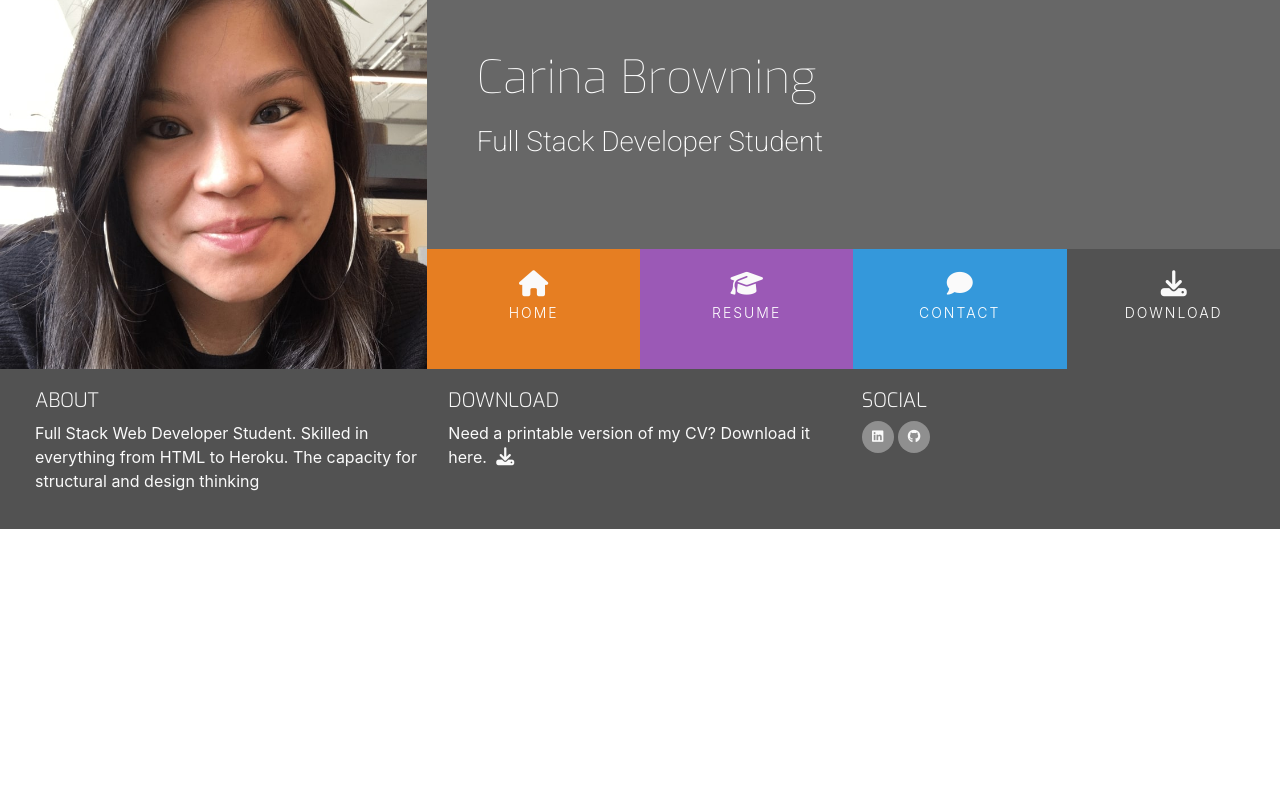
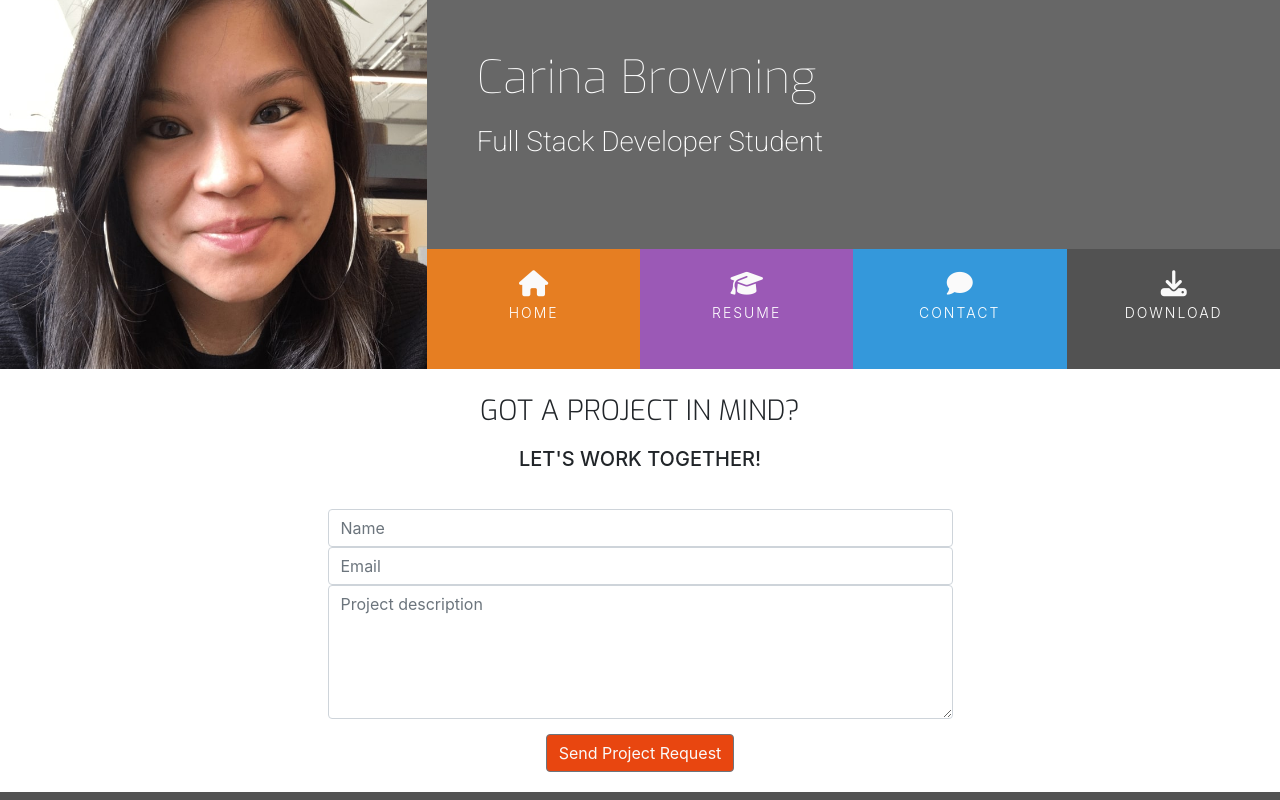
Before and after one commit to CarinaAJ/resume, a plain HTML site: page contact.html in a window 1280 px wide. Shown: the top 800 px of the page. Drawn offline with nearby package versions, Linux system fonts and the light colour scheme.

Commit message:
Add contact page

```diff
--- a/assets/css/style.css
+++ b/assets/css/style.css
@@ -16,6 +16,10 @@
 
 .bg-color-work-history {
     background-color: #9b59b6;
+}
+
+.bg-color-contact {
+    background-color: #fff;
 }
 
 .ui-menu-color-home {
@@ -293,7 +297,7 @@ footer {
 /*----- Work History -----*/
 
 .history-heading {
-    color:#fafafa;
+    color: #fafafa;
     margin-bottom: 50px;
 }
 
@@ -329,8 +333,47 @@ footer {
     display: block;
     top: 2.4em;
     position: absolute;
-    left:-6px;
+    left: -6px;
     border-radius: 12px;
     content: '';
-    background:#fafafa ;
+    background: #fafafa;
 }
+
+.history-items {
+    margin-bottom: 30px;
+}
+
+/*----- Contact form -----*/
+
+.contact-heading {
+    font-family: "Exo", sans-serif;
+    font-weight: 300;
+    margin-top: 25px;
+    margin-bottom: 20px;
+}
+
+.center-form {
+    padding-top: 10px;
+    margin: 0 auto;
+    max-width: 70%;
+}
+
+button[type="submit"] {
+    margin-top: 15px;
+    margin-bottom: 20px;
+    color: #fafafa;
+    background-color: #e84610;
+}
+
+/*----- Media Queries -----*/
+
+@media(min-width: 992px) {
+
+    .center-form {
+        padding-top: 30px;
+        min-height: 240px;
+        margin: 0 auto;
+        max-width: 50%;
+    }
+
+}
--- a/contact.html
+++ b/contact.html
@@ -39,15 +39,15 @@
                     <div class="col">
                         <ul id="nav" class="list-inline menucontainer">
                             <li class="col6 col-sm-3 ui-menu-color-home list-inline-item menuitem">
-                                <a href="#" class="hvr-sweep-to-bottom"><i class="fa fa-home"
+                                <a href="index.html" class="hvr-sweep-to-bottom"><i class="fa fa-home"
                                         aria-hidden="true"></i><span>Home</span></a>
                             </li>
                             <li class="col6 col-sm-3 ui-menu-color-resume list-inline-item menuitem">
-                                <a href="#" class="hvr-sweep-to-bottom"><i class="fa fa-graduation-cap"
+                                <a href="resume.html" class="hvr-sweep-to-bottom"><i class="fa fa-graduation-cap"
                                         aria-hidden="true"></i><span>Resume</span></a>
                             </li>
                             <li class="col6 col-sm-3 ui-menu-color-contact list-inline-item menuitem">
-                                <a href="#" class="hvr-sweep-to-bottom"><i class="fa fa-comment"
+                                <a href="contact.html" class="hvr-sweep-to-bottom"><i class="fa fa-comment"
                                         aria-hidden="true"></i><span>Contact</span></a>
                             </li>
                             <li class="col6 col-sm-3 ui-menu-color-download list-inline-item menuitem">
@@ -64,7 +64,29 @@
         </div>
 
     </header>
-    <section>
+    <section class="container-fluid">
+        <div class="row bg-color-contact">
+            <div class="col">
+                <h3 class="contact-heading uppercase text-center">Got a project in mind?</h3>
+                <h5 class="uppercase text-center">Let's work together!</h5>
+
+                <div class="center-form">
+                    <form>
+                        <input type="text" name="name" id="fullname" class="form-control" placeholder="Name" required />
+                        <input type="email" name="email" id="emailaddress" class="form-control" placeholder="Email"
+                            required />
+                        <textarea rows="5" name="projectsummary" id="projectsummary" class="form-control"
+                            placeholder="Project description" required></textarea>
+                        <div class="form-row text-center">
+                            <div class="col">
+                                <button type="submit" class="btn btn-secondary">Send Project Request</button>
+                            </div>
+                        </div>
+                    </form>
+                </div>
+
+            </div>
+        </div>
 
     </section>
     <footer class="container-fluid">
```
Also changed, not shown: index.html (+3 -3 lines), resume.html (+3 -3 lines).
